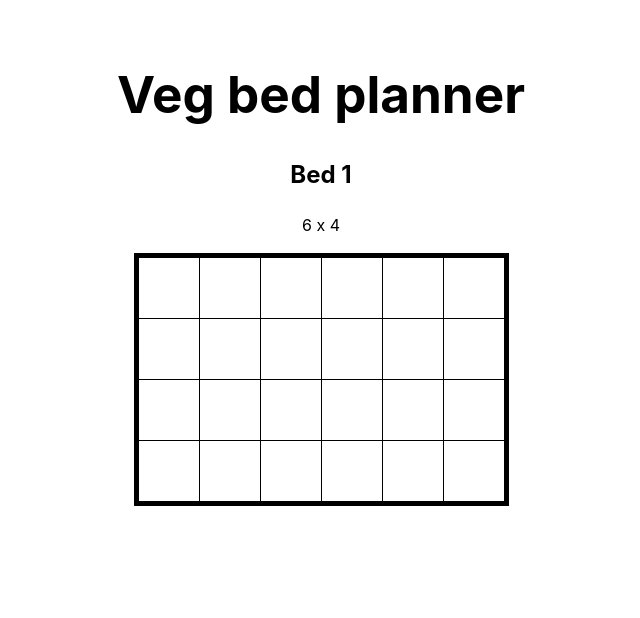
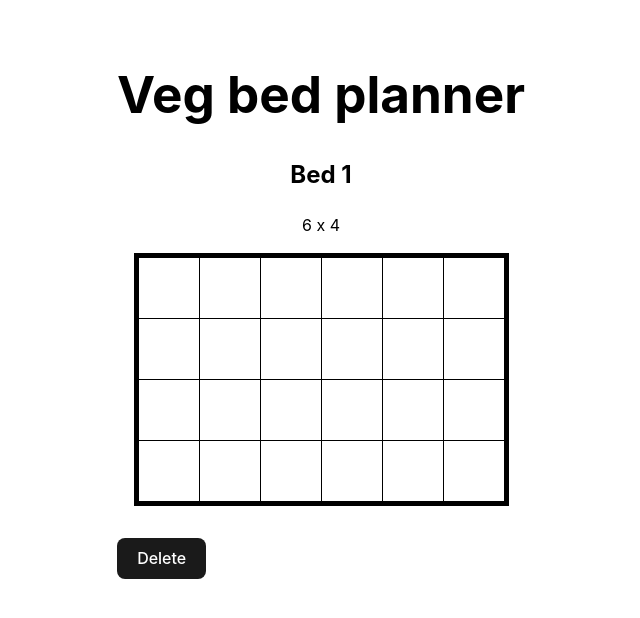
Before and after one commit to mikefosbrook/veg-bed-planner, a React (Vite) app: page /beds/1 in a window 1280 px wide. Shown: the top 618 px of the page, without its empty margins (319-959 px from the left). Built offline with nearby package versions, Linux system fonts and the light colour scheme; data requests are answered from the project's data file.

Commit message:
Ability to delete a bed

```diff
--- a/src/App.scss
+++ b/src/App.scss
@@ -9,6 +9,7 @@
   display: inline-grid;
   border: 5px solid #000000;
   gap: 1px;
+  margin-bottom: 2em;
 }
 .cell {
   align-items: center;
--- a/src/components/Bed.jsx
+++ b/src/components/Bed.jsx
@@ -1,10 +1,19 @@
 import useFetch from '../hooks/useFetch';
-import { useParams } from 'react-router-dom';
+import { useParams, useNavigate } from 'react-router-dom';
 
 export default function Bed() {
   const { id } = useParams();
+  const navigate = useNavigate();
 
   const { data: bedDetails, isLoading, error } = useFetch(`http://localhost:4000/beds/${id}`);
+
+  const deleteBed = (id) => {
+    fetch(`http://localhost:4000/beds/${id}`, {
+      method: 'DELETE',
+    }).then(() => {
+      navigate('/');
+    });
+  };
 
   return (
     <>
@@ -24,6 +33,14 @@ export default function Bed() {
               return <div className="cell" key={i}></div>;
             })}
           </div>
+
+          <button
+            onClick={() => {
+              deleteBed(id);
+            }}
+          >
+            Delete
+          </button>
         </>
       )}
     </>
--- a/src/index.scss
+++ b/src/index.scss
@@ -34,6 +34,7 @@ h1 {
 button {
   border-radius: 8px;
   border: 1px solid transparent;
+  color: #fff;
   padding: 0.6em 1.2em;
   font-size: 1em;
   font-weight: 500;
@@ -41,6 +42,7 @@ button {
   background-color: #1a1a1a;
   cursor: pointer;
   transition: border-color 0.25s;
+  display: block;
 }
 button:hover {
   border-color: #646cff;
```
